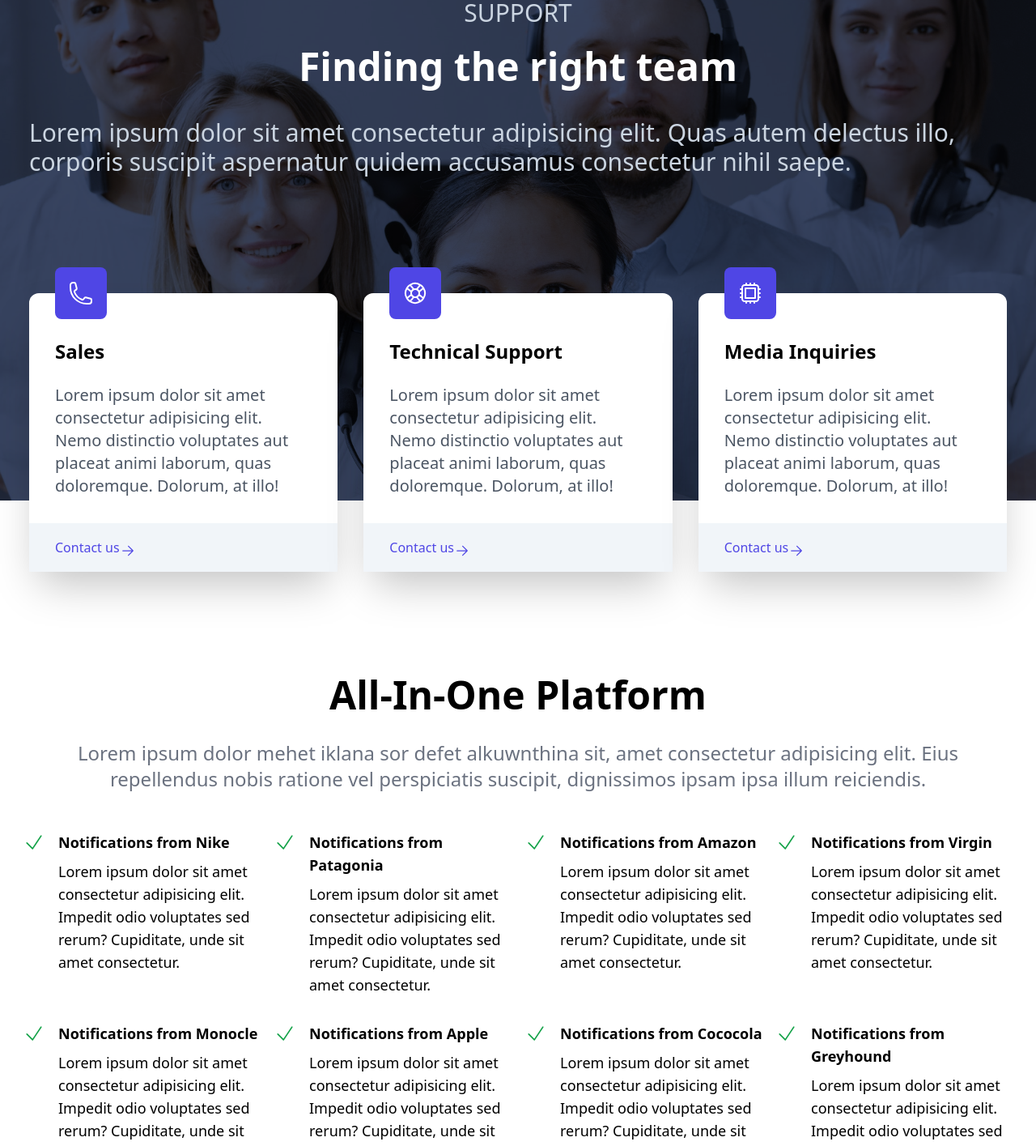
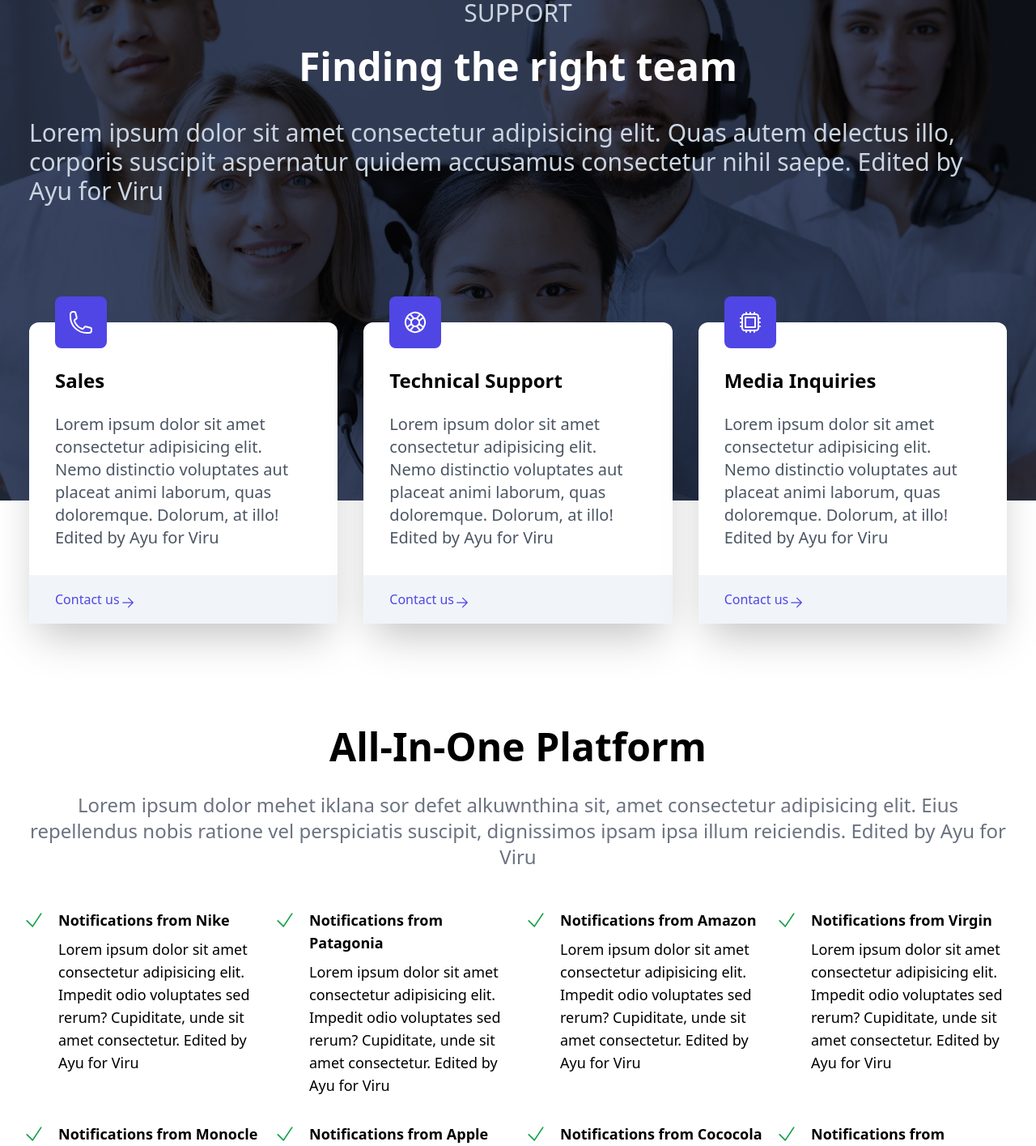
Before and after one commit to bihanviranga/tailwinds-business-site, a React (Create React App) app: page / in a window 1280 px wide. Shown: the part 1500-2915 px from the top of the page at 81% size. Built offline with nearby package versions, Linux system fonts and the light colour scheme.

Commit message:
added some changes in paragraph

```diff
--- a/src/components/About.jsx
+++ b/src/components/About.jsx
@@ -9,7 +9,8 @@ function About() {
           <p className="text-3xl py-6 text-gray-500">
             Lorem, ipsum dolor sit amet consectetur adipisicing elit.
             Accusantium odio sint architecto similique fuga gihuyhn  mkorol sequi doloribus
-            tempora incidunt quaerat a error
+            tempora incidunt quaerat a error.
+            Edited by Ayu for Viru
           </p>
         </div>
 
--- a/src/components/AllInOne.jsx
+++ b/src/components/AllInOne.jsx
@@ -8,7 +8,7 @@ function AllInOne() {
         <p className="text-2xl py-8 text-gray-500 text-center">
           Lorem ipsum dolor mehet iklana sor defet alkuwnthina sit, amet consectetur adipisicing elit. Eius
           repellendus nobis ratione vel perspiciatis suscipit, dignissimos ipsam
-          ipsa illum reiciendis.
+          ipsa illum reiciendis. Edited by Ayu for Viru
         </p>
 
         <div className="grid sm:grid-cols-2 lg:grid-cols-4 gap-4 pt-4">
@@ -21,7 +21,7 @@ function AllInOne() {
               <p className="text-lg pt-2 pb-4">
                 Lorem ipsum dolor sit amet consectetur adipisicing elit. Impedit
                 odio voluptates sed rerum? Cupiditate, unde sit amet
-                consectetur.
+                consectetur. Edited by Ayu for Viru
               </p>
             </div>
           </div>
@@ -37,7 +37,7 @@ function AllInOne() {
               <p className="text-lg pt-2 pb-4">
                 Lorem ipsum dolor sit amet consectetur adipisicing elit. Impedit
                 odio voluptates sed rerum? Cupiditate, unde sit amet
-                consectetur.
+                consectetur. Edited by Ayu for Viru
               </p>
             </div>
           </div>
@@ -51,7 +51,7 @@ function AllInOne() {
               <p className="text-lg pt-2 pb-4">
                 Lorem ipsum dolor sit amet consectetur adipisicing elit. Impedit
                 odio voluptates sed rerum? Cupiditate, unde sit amet
-                consectetur.
+                consectetur. Edited by Ayu for Viru
               </p>
             </div>
           </div>
@@ -65,7 +65,7 @@ function AllInOne() {
               <p className="text-lg pt-2 pb-4">
                 Lorem ipsum dolor sit amet consectetur adipisicing elit. Impedit
                 odio voluptates sed rerum? Cupiditate, unde sit amet
-                consectetur.
+                consectetur. Edited by Ayu for Viru
               </p>
             </div>
           </div>
@@ -79,7 +79,7 @@ function AllInOne() {
               <p className="text-lg pt-2 pb-4">
                 Lorem ipsum dolor sit amet consectetur adipisicing elit. Impedit
                 odio voluptates sed rerum? Cupiditate, unde sit amet
-                consectetur.
+                consectetur. Edited by Ayu for Viru
               </p>
             </div>
           </div>
@@ -93,7 +93,7 @@ function AllInOne() {
               <p className="text-lg pt-2 pb-4">
                 Lorem ipsum dolor sit amet consectetur adipisicing elit. Impedit
                 odio voluptates sed rerum? Cupiditate, unde sit amet
-                consectetur.
+                consectetur. Edited by Ayu for Viru
               </p>
             </div>
           </div>
@@ -107,7 +107,7 @@ function AllInOne() {
               <p className="text-lg pt-2 pb-4">
                 Lorem ipsum dolor sit amet consectetur adipisicing elit. Impedit
                 odio voluptates sed rerum? Cupiditate, unde sit amet
-                consectetur.
+                consectetur. Edited by Ayu for Viru
               </p>
             </div>
           </div>
@@ -123,7 +123,7 @@ function AllInOne() {
               <p className="text-lg pt-2 pb-4">
                 Lorem ipsum dolor sit amet consectetur adipisicing elit. Impedit
                 odio voluptates sed rerum? Cupiditate, unde sit amet
-                consectetur.
+                consectetur. Edited by Ayu for Viru
               </p>
             </div>
           </div>
--- a/src/components/Pricing.jsx
+++ b/src/components/Pricing.jsx
@@ -15,7 +15,7 @@ function Pricing() {
           <p className="text-3xl">
             Lorem ipsum dolor, dollar si ahessi, lera for hioloa sit amet consectetur adipisicing elit.
             Repudiandae atque nobis dicta consequatur. Saepe rerum nesciunt nulla
-            ipsam est odio ebernoma!
+            ipsam est odio ebernoma! Edited by Ayu for Viru
           </p>
         </div>
 
@@ -33,7 +33,7 @@ function Pricing() {
             </div>
             <p className="text-2xl py-8 text-slate-500">
               Lorem ipsum, dolor sit kamikl si metrtu sjpomamet consectetur adipisicing elit.
-              Perferendis veritatis fuga ipsa, temporibus est necessitatibus!
+              Perferendis veritatis fuga ipsa, temporibus est necessitatibus! Edited by Ayu for Viru
             </p>
             <div className="text-2xl relative">
               <p className="flex py-4"><CheckIcon className="w-8 mr-5 text-green-600"/>Lorem, ipsum dolor.</p>
@@ -58,7 +58,7 @@ function Pricing() {
             </div>
             <p className="text-2xl py-8 text-slate-500">
               Lorem ipsum, dolor sit amet consectetur adipisicing elit.
-              Perferendis veritatis fuga ipsa, temporibus est necessitatibus!
+              Perferendis veritatis fuga ipsa, temporibus est necessitatibus! Edited by LAD for Viru
             </p>
             <div className="text-2xl relative">
               <p className="flex py-4"><CheckIcon className="w-8 mr-5 text-green-600"/>Lorem, ipsum dolor.</p>
--- a/src/components/Support.jsx
+++ b/src/components/Support.jsx
@@ -24,7 +24,7 @@ function Support() {
           <p className="py-4 text-3xl text-slate-300">
             Lorem ipsum dolor sit amet consectetur adipisicing elit.
             Quas autem delectus illo, corporis suscipit aspernatur quidem
-            accusamus consectetur nihil saepe.
+            accusamus consectetur nihil saepe. Edited by Ayu for Viru
           </p>
         </div>
 
@@ -40,7 +40,7 @@ function Support() {
               <p className="text-gray-600 text-xl">
                 Lorem ipsum dolor sit amet consectetur adipisicing elit.
                 Nemo distinctio voluptates aut placeat animi laborum, quas doloremque.
-                Dolorum, at illo!
+                Dolorum, at illo! Edited by Ayu for Viru
               </p>
             </div>
             <div className="bg-slate-100 pl-8 py-4">
@@ -59,7 +59,7 @@ function Support() {
               <p className="text-gray-600 text-xl">
                 Lorem ipsum dolor sit amet consectetur adipisicing elit.
                 Nemo distinctio voluptates aut placeat animi laborum, quas doloremque.
-                Dolorum, at illo!
+                Dolorum, at illo! Edited by Ayu for Viru
               </p>
             </div>
             <div className="bg-slate-100 pl-8 py-4">
@@ -78,7 +78,7 @@ function Support() {
               <p className="text-gray-600 text-xl">
                 Lorem ipsum dolor sit amet consectetur adipisicing elit.
                 Nemo distinctio voluptates aut placeat animi laborum, quas doloremque.
-                Dolorum, at illo!
+                Dolorum, at illo! Edited by Ayu for Viru
               </p>
             </div>
             <div className="bg-slate-100 pl-8 py-4">
```
Also changed, not shown: 1 other file (tests, documents, lock files or other folders).
